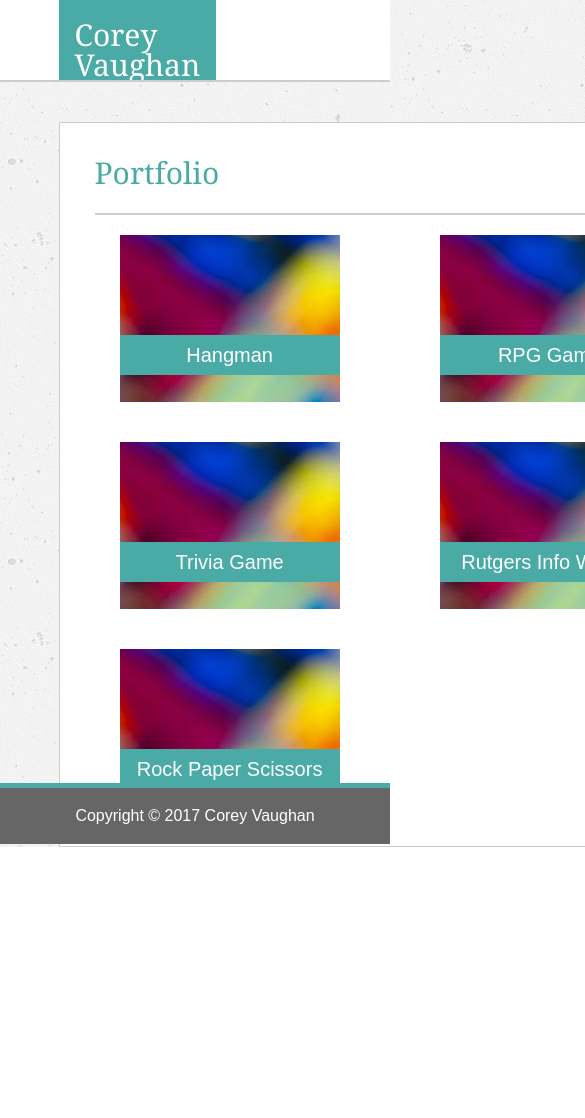
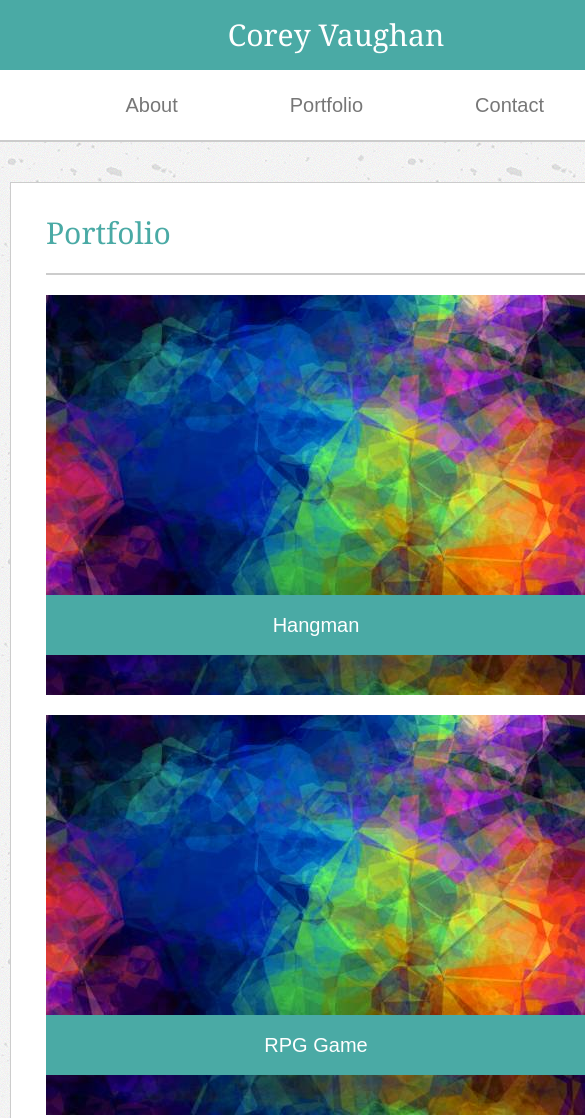
Before and after one commit to Corey-Vaughan/Responsive-Portfolio, a plain HTML site: page portfolio.html in a window 390 px wide. Shown: the top 1118 px of the page, 585 px wide, since content can reach past the window. Before the commit the page ends 847 px from the top, so only its background shows below. Drawn offline with Linux system fonts and the light colour scheme.

Commit message:
Added Media Queries and new picture

```diff
--- a/assets/css/style.css
+++ b/assets/css/style.css
@@ -20,7 +20,7 @@ body {
 	box-sizing: border-box;
 	min-height: 100%;
 	position: relative;
-	padding: 0 0 70%;
+	/*padding: 0 0 70%;*/
 }
 
 .header {
@@ -70,7 +70,7 @@ body {
 .content {
 	clear: both;
 	width: 960px;
-	margin: 40px 15% 0px 15%;
+	margin: 40px 15% 100px 15%;
 }
 
 .mainContent {
@@ -79,6 +79,7 @@ body {
 	width: 650px;
 	padding: 10px;
 	border: solid #cccccc 1px;
+	margin-bottom: 50px;
 }
 
 .mainConter:after {
@@ -134,10 +135,10 @@ h3 {
 }
 
 .footer {
-	position: fixed;
-  	right: 0;
+	/*position: fixed;*/
+  	/*right: 0;
   	bottom: 0;
-  	left: 0;
+  	left: 0;*/
 	clear: both;
 	padding: 20px;
 	background-color: #666666;
@@ -146,6 +147,7 @@ h3 {
 	border-top-width: 5px;
 	border-top-color: #4aaaa5;
 	text-align: center;
+	margin-top: -100px;
 	/*height: 100px;*/
 }
 
@@ -285,35 +287,157 @@ h4 {
 
 /*Media Queries*/
 
-@media screen and (max-width: 640px) {
+@media screen and (max-width: 980px) {
 	.header {
-		position: static;
 		width: auto;
 	}
-
 	.name {
-		position: relative;
-
+		margin-right: 210px;
 	}
-
+	.content {
+		width: 725px;
+	}
+	.mainContent {
+		width: 420px;
+	}
+	.mainContent img {
+		width: 370px;
+		height: 290px;
+	}
+	.mainContent p {
+		clear: both;
+	}
+	.aside {
+		width: 270px;
+	}
+	.Hangman, .RPG-Game, .Trivia, .Info-Widget, .RPS-Game {
+		width: 360px;
+		height: 265px;
+		background-image: url(../images/640px-Portfolio.jpg);
+		float: left;
+		background-repeat: repeat;
+		margin: 20px 0px 0px 25px;
+	}
+	h4 {
+		width: 360px;
+		padding: 20px 0px;
+		margin-top: 180px;
+	}
 }
 
 @media screen and (max-width: 768px) {
 	.header {
-		position: static;
 		width: auto;
 	}
-
-	.name{
+	.name {
+		margin-left: 10px;
+		margin-right: 200px;
+	}
+	.content {
+		width: 725px;
+		margin: 40px 10px 0px 10px;
+	}
+	.mainContent {
+		width: 725px;
+		float: left;
+	}
+	.mainContent img {
+		width: 180px;
+		height: 200px;
+		float: left;
+		padding: 23px;
+	}
+	.mainContent p {
+		clear: none;
 
 	}
-
+	.mainContent:after {
+		content: "";
+		display: table;
+		clear: both;
+	}
+	.aside {
+		width: 725px;
+		padding: 10px;
+		float: left;
+		margin-bottom: 40px;
+	}
+	.Hangman, .RPG-Game, .Trivia, .Info-Widget, .RPS-Game {
+		width: 315px;
+		height: 235px;
+		background-image: url(../images/640px-Portfolio.jpg);
+		float: left;
+		background-repeat: repeat;
+		margin: 20px 0px 0px 25px;
+	}
+	h4 {
+		width: 315px;
+		padding: 20px 0px;
+		margin-top: 150px;
+	}
 }
 
-@media screen and (max-width: 980px) {
+@media screen and (max-width: 640px) {
+	body {
+		width: 640px;
+	}
 	.header {
 		position: static;
-		width: auto;
+		width: 640px;
+		height: auto;
 	}
-
+	.name {
+		width: 640px;
+		text-align: center;
+		margin: 0px;
+	}
+	.name:after {
+		content: "";
+		display: table;
+		clear: both;
+	}
+	.nav {
+		width: 640px;
+		float: left;
+	}
+	.nav a {
+		margin: 25px 80px 25px 0px;
+	}
+	.middleLink {
+		border-style: none;
+	}
+	.content {
+		width: 600px;
+	}
+	.mainContent {
+		width: 600px;
+	}
+	.mainContent img {
+		width: 540px;
+		height: 400px;
+	}
+	.mainContent p {
+		clear: both;
+	}
+	.aside {
+		width: 600px;
+	}
+	.Hangman, .RPG-Game, .Trivia, .Info-Widget, .RPS-Game {
+		width: 540px;
+		height: 400px;
+		background-image: url(../images/640px-Portfolio.jpg);
+		float: left;
+		background-repeat: repeat;
+		margin: 20px 0px 0px 25px;
+	}
+	.Hangman:after {
+		content: "";
+		display: table;
+		clear: both;
+	}
+	h4 {
+		width: 540px;
+		margin-top: 300px;
+		padding: 20px 0px;
+	}
 }
```
Also changed, not shown: assets/images/640px-Portfolio.jpg (added).
